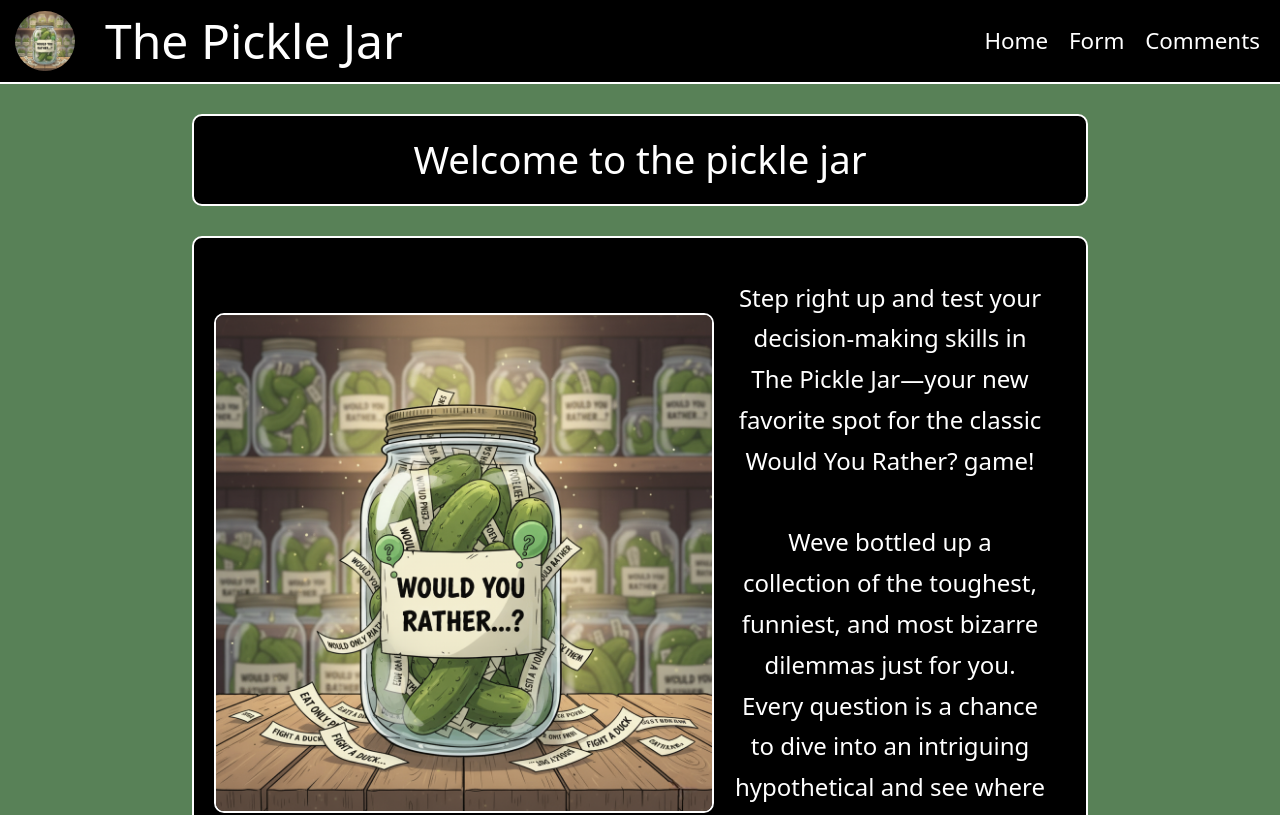
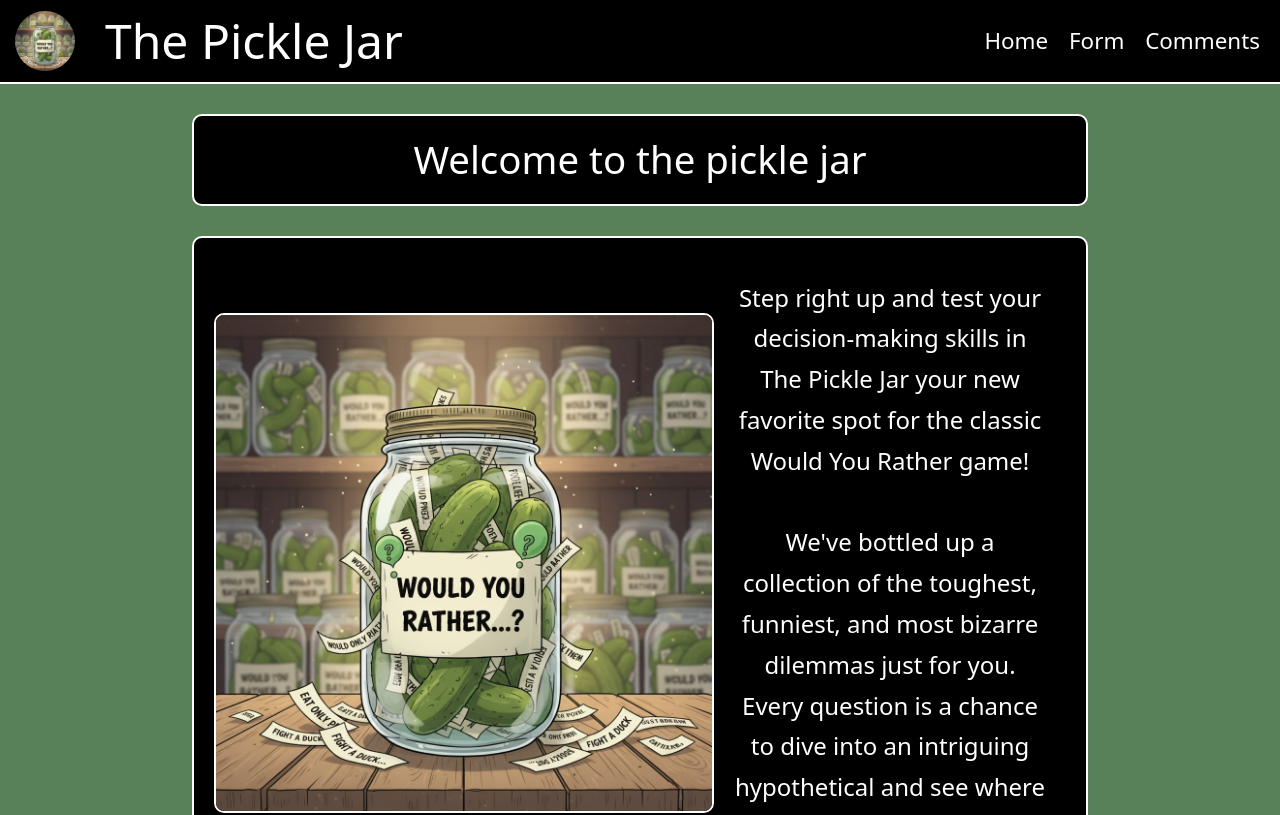
Before and after one commit to IndieMasco/TechEdWeek8Assignment, a Next.js app: page / in a window 1280 px wide. Shown: the top 815 px of the page. Built offline with nearby package versions, Linux system fonts and the light colour scheme.

Commit message:
just a couple tiny changes

```diff
--- a/src/app/globals.css
+++ b/src/app/globals.css
@@ -124,7 +124,7 @@ body {
   color: #fff;
   width: 50%;
   margin: 0 auto;
-  margin-bottom: 10px;
+  margin-bottom: 15px;
   padding: 15px 15px;
   border-radius: 10px;
 }
--- a/src/app/page.js
+++ b/src/app/page.js
@@ -16,13 +16,13 @@ export default function HomePage() {
             height={200}
           />
           <p className="home-text">
-            Step right up and test your decision-making skills in The Pickle
-            Jar—your new favorite spot for the classic Would You Rather? game!
+            Step right up and test your decision-making skills in The Pickle Jar
+            your new favorite spot for the classic Would You Rather game!
             <br />
             <br />
-            Weve bottled up a collection of the toughest, funniest, and most
-            bizarre dilemmas just for you. Every question is a chance to dive
-            into an intriguing hypothetical and see where you stand.{" "}
+            We&apos;ve bottled up a collection of the toughest, funniest, and
+            most bizarre dilemmas just for you. Every question is a chance to
+            dive into an intriguing hypothetical and see where you stand.{" "}
           </p>
         </div>
       </div>
```
